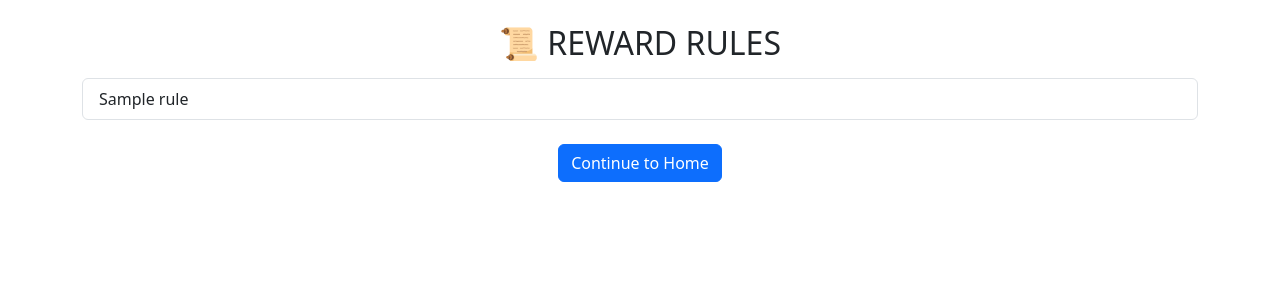
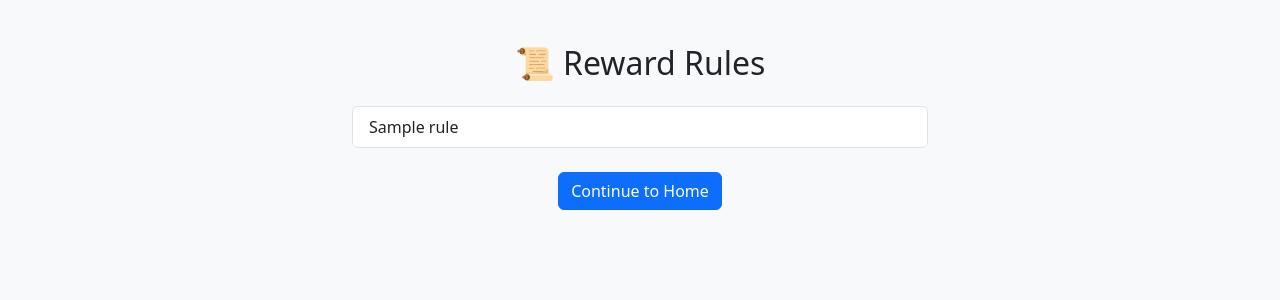
Before and after one commit to benmarshall254/Watchand-earn-app1, a Flask app: template templates/rules-popup.html in a window 1280 px wide. Shown: the top 300 px of the page. Run offline with Flask 2, Linux system fonts and the light colour scheme; the template is opened without the code that fills it: most values are stand-ins (such as "Sample title", 1, 10 or a date in 2020).

Commit message:
Update rules-popup.html

```diff
--- a/templates/rules-popup.html
+++ b/templates/rules-popup.html
@@ -2,21 +2,39 @@
 <html lang="en">
 <head>
   <meta charset="UTF-8">
-  <meta name="viewport" content="width=device-width, initial-scale=1.0">
+  <meta name="viewport" content="width=device-width, initial-scale=1">
   <title>Reward Rules</title>
-  <link rel="stylesheet" href="https://cdn.jsdelivr.net/npm/bootstrap@5.3.0/dist/css/bootstrap.min.css">
+  <link href="https://cdn.jsdelivr.net/npm/bootstrap@5.3.0/dist/css/bootstrap.min.css" rel="stylesheet">
+  <style>
+    body {
+      background-color: #f8f9fa;
+    }
+    h2 {
+      margin-top: 20px;
+    }
+    .container {
+      max-width: 600px;
+    }
+  </style>
 </head>
 <body>
   <div class="container py-4">
-    <h2 class="text-center">📜 REWARD RULES</h2>
-    <ul class="list-group mt-3">
-      {% for rule in rules %}
-        <li class="list-group-item">{{ rule }}</li>
-      {% endfor %}
-    </ul>
+    <h2 class="text-center">📜 Reward Rules</h2>
+
+    {% if rules %}
+      <ul class="list-group mt-4">
+        {% for rule in rules %}
+          <li class="list-group-item">{{ rule }}</li>
+        {% endfor %}
+      </ul>
+    {% else %}
+      <div class="alert alert-info mt-4">
+        No reward rules available right now.
+      </div>
+    {% endif %}
 
     <div class="text-center mt-4">
-      <a href="/" class="btn btn-primary">Continue to Home</a>
+      <a href="{{ url_for('index') }}" class="btn btn-primary">Continue to Home</a>
     </div>
   </div>
 </body>
```
